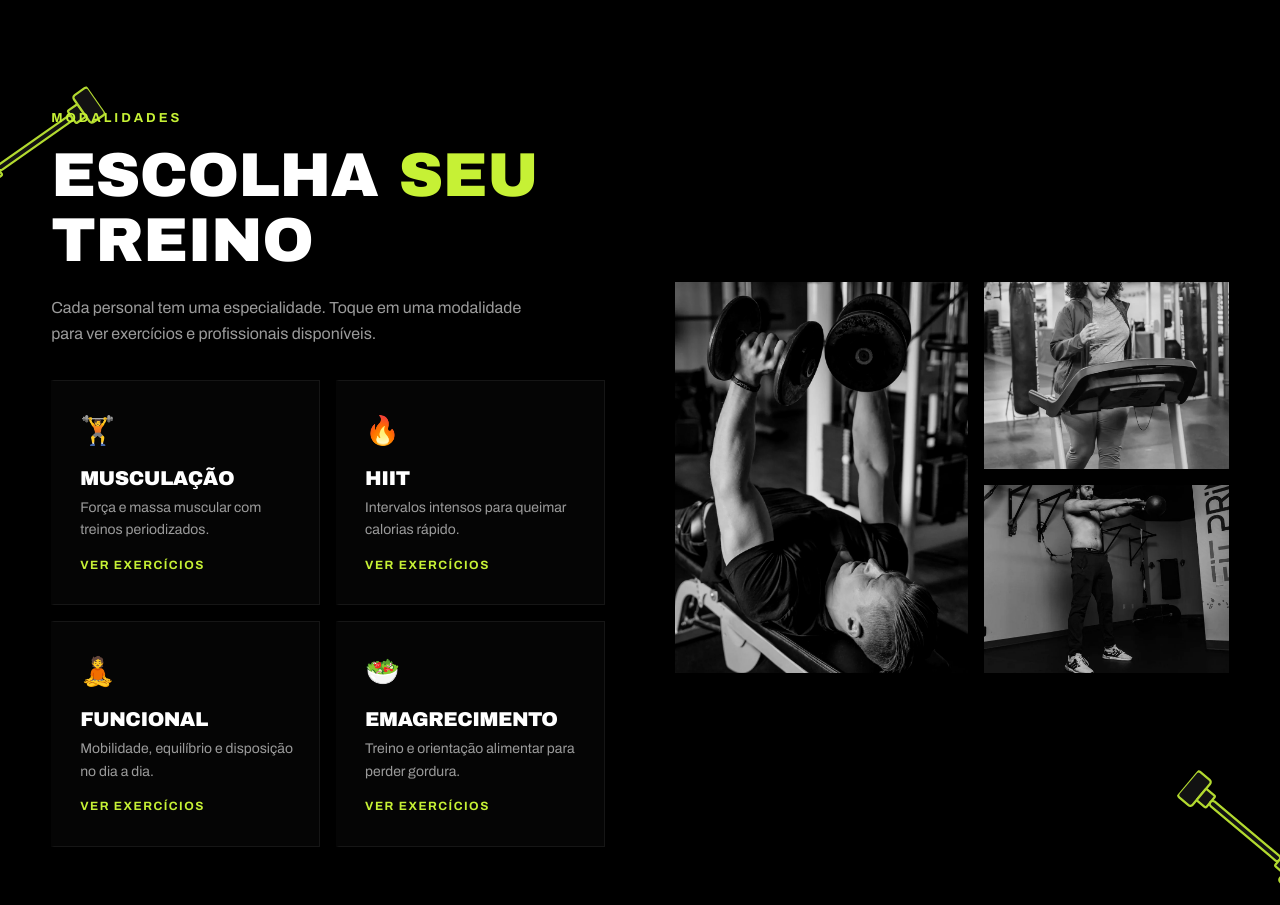
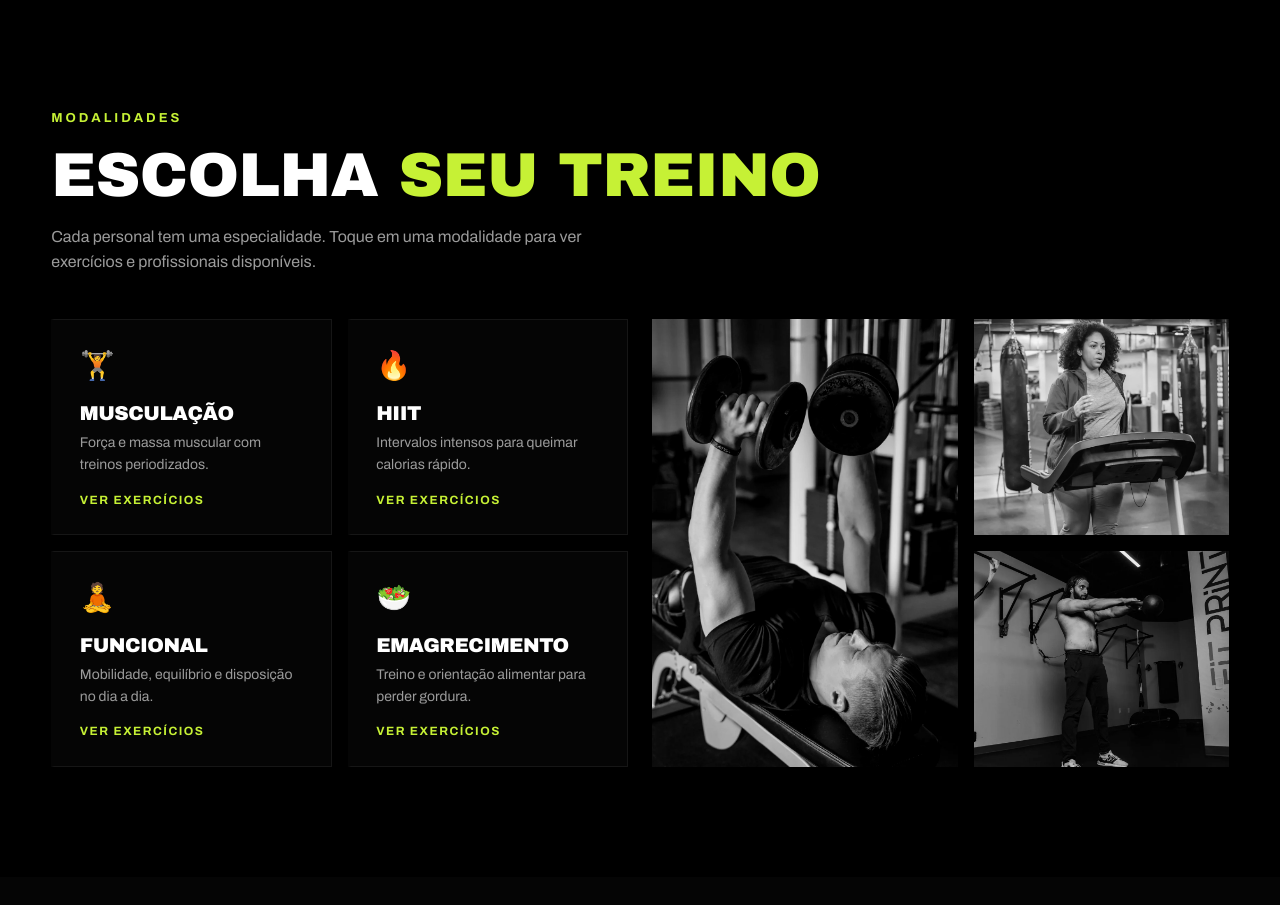
Before and after one commit to jefframalho/pulse-fit-site, a plain HTML site: page index.html in a window 1280 px wide. Shown: the part 802-1707 px from the top of the page. Drawn offline with Linux system fonts and the light colour scheme.

Commit message:
Alinha a seção de modalidades do Pulse Fit

```diff
--- a/index.html
+++ b/index.html
@@ -80,20 +80,35 @@
   .title { font-size: clamp(38px, 5vw, 62px); }
   .title .w { color: #fff; }
   .lead { color: var(--muted); margin: 22px 0 34px; max-width: 480px; font-size: 16px; }
-  .collage { display: grid; grid-template-columns: 1.2fr 1fr; gap: 16px; }
-  .collage img { width: 100%; height: 100%; object-fit: cover; filter: grayscale(1) contrast(1.05); transition: filter .4s, transform .4s; }
+  /* Modalidades */
+  .modalities-head .title { text-wrap: balance; }
+  .modalities-head .lead { max-width: 58ch; margin: 16px 0 0; }
+  .modalities-layout { display: grid; grid-template-columns: repeat(2, minmax(0, 1fr)); gap: 24px; }
+  .mod-grid, .collage { display: grid; grid-template-rows: repeat(2, minmax(0, 1fr)); gap: 16px; }
+  .mod-grid { grid-template-columns: repeat(2, minmax(0, 1fr)); }
+  .collage { grid-template-columns: minmax(0, 1.2fr) minmax(0, 1fr); }
+  .collage figure { position: relative; overflow: hidden; background: var(--panel); }
+  .collage .tall { grid-row: span 2; }
+  .collage img { position: absolute; inset: 0; width: 100%; height: 100%; object-fit: cover; object-position: center 36%; filter: grayscale(1) contrast(1.05); transition: filter .4s, transform .4s; }
   .collage img:hover { filter: grayscale(1) contrast(1.15); transform: scale(1.02); }
-  .collage .tall { grid-row: span 2; aspect-ratio: 3/4; }
-  .collage .short { aspect-ratio: 4/3; }
-
-  /* Modalidades */
-  .mod-grid { display: grid; grid-template-columns: repeat(2, 1fr); gap: 16px; }
-  .mod { background: var(--panel); border: 1px solid var(--line); border-left: 3px solid transparent; padding: 28px 26px; cursor: pointer; transition: border-color .25s, transform .25s, background .25s; }
-  .mod:hover { border-left-color: var(--red); background: var(--panel-2); transform: translateX(4px); }
+  .mod { display: flex; flex-direction: column; background: var(--panel); border: 1px solid var(--line); border-left: 3px solid transparent; padding: 24px clamp(14px, 2vw, 26px); cursor: pointer; transition: border-color .25s, background .25s; }
+  .mod:hover { border-left-color: var(--red); background: var(--panel-2); }
   .mod .ico { font-size: 28px; margin-bottom: 14px; }
-  .mod h3 { font-size: 20px; margin-bottom: 8px; }
+  .mod h3 { font-size: clamp(17px, 1.6vw, 20px); margin-bottom: 8px; overflow-wrap: anywhere; }
   .mod p { color: var(--muted); font-size: 14px; }
-  .mod .go { color: var(--red); font-size: 12px; font-weight: 700; letter-spacing: 1.5px; text-transform: uppercase; margin-top: 14px; display: inline-block; }
+  .mod .go { color: var(--red); font-size: 12px; font-weight: 700; letter-spacing: 1.5px; text-transform: uppercase; margin-top: auto; padding-top: 14px; align-self: flex-start; }
+  @media (max-width: 900px) {
+    .modalities-layout { grid-template-columns: minmax(0, 1fr); }
+    .collage { aspect-ratio: 3 / 2; }
+  }
+  @media (max-width: 480px) {
+    .mod-grid, .collage { gap: 10px; }
+    .mod { padding: 16px 10px; }
+    .mod .ico { margin-bottom: 8px; }
+    .mod h3 { font-size: clamp(14px, 3.55vw, 17px); }
+    .mod .go { font-size: 10px; letter-spacing: .5px; }
+    .collage { aspect-ratio: 4 / 3; }
+  }
 
   /* Exercícios */
   .alt { background: var(--panel); }
@@ -234,7 +249,6 @@
   @media (max-width: 900px) {
     .split { grid-template-columns: minmax(0, 1fr); gap: 40px; }
     .split.reverse .text { order: 0; }
-    .mod-grid { grid-template-columns: 1fr; }
     .plan:hover { transform: none; }
     section { padding-block: 80px; }
     .hero { padding-top: 118px; }
@@ -247,13 +261,8 @@
   }
   .side-text { position: fixed; left: 18px; top: 50%; transform: translate(-50%, -50%) rotate(-90deg); font-family: "Archivo Black", sans-serif; font-size: 72px; line-height: 1; color: transparent; -webkit-text-stroke: 1px rgba(255,255,255,.14); letter-spacing: 10px; white-space: nowrap; pointer-events: none; z-index: 5; }
   .side-text b { color: transparent; -webkit-text-stroke: 1px var(--red); opacity: .55; font-weight: 400; }
-  .dumb { position: absolute; width: 150px; pointer-events: none; opacity: .9; z-index: 1; }
-  .dumb svg { width: 100%; height: auto; display: block; }
-  .dumb.l { left: -40px; top: 12%; transform: rotate(-35deg); }
-  .dumb.r { right: -40px; bottom: 10%; transform: rotate(40deg); }
-  #modalidades { overflow: clip; }
   #modalidades > .container, #exercicios > .container { position: relative; z-index: 2; }
-  @media (max-width: 900px) { .side-text { display: none; } .dumb { width: 90px; } }
+  @media (max-width: 900px) { .side-text { display: none; } }
 
   /* ===== Interatividade extra ===== */
   .glow { position: fixed; left: 0; top: 0; width: 520px; height: 520px; margin: -260px 0 0 -260px; border-radius: 50%; background: radial-gradient(circle, rgba(198,241,53,.10), transparent 60%); pointer-events: none; z-index: 3; opacity: 0; transition: opacity .4s; will-change: transform; }
@@ -348,14 +357,14 @@
   </section>
 
   <!-- MODALIDADES -->
-  <section id="modalidades">
-    <div class="dumb l" aria-hidden="true"><svg viewBox="0 0 200 80"><g fill="#141414" stroke="#c6f135" stroke-width="3"><rect x="0" y="18" width="24" height="44" rx="4"/><rect x="24" y="30" width="16" height="20" rx="2"/><rect x="40" y="36" width="120" height="8" rx="4"/><rect x="160" y="30" width="16" height="20" rx="2"/><rect x="176" y="18" width="24" height="44" rx="4"/></g></svg></div>
-    <div class="dumb r" aria-hidden="true"><svg viewBox="0 0 200 80"><g fill="#141414" stroke="#c6f135" stroke-width="3"><rect x="0" y="18" width="24" height="44" rx="4"/><rect x="24" y="30" width="16" height="20" rx="2"/><rect x="40" y="36" width="120" height="8" rx="4"/><rect x="160" y="30" width="16" height="20" rx="2"/><rect x="176" y="18" width="24" height="44" rx="4"/></g></svg></div>
-    <div class="container split">
-      <div class="text reveal">
+  <section id="modalidades" aria-labelledby="modalidadesTitulo">
+    <div class="container">
+      <div class="section-head modalities-head reveal">
         <span class="eyebrow">Modalidades</span>
-        <h2 class="title">Escolha <span class="red">seu</span><br><span class="w">treino</span></h2>
+        <h2 class="title" id="modalidadesTitulo">Escolha <span class="red">seu treino</span></h2>
         <p class="lead">Cada personal tem uma especialidade. Toque em uma modalidade para ver exercícios e profissionais disponíveis.</p>
+      </div>
+      <div class="modalities-layout">
         <div class="mod-grid">
           <div class="mod reveal" data-filter="musculacao">
             <div class="ico">🏋️</div>
@@ -382,11 +391,11 @@
             <a class="go mod-action" href="#exercicios" aria-label="Ver exercícios de Emagrecimento">Ver exercícios</a>
           </div>
         </div>
-      </div>
-      <div class="collage reveal">
-        <img class="tall" src="fotos/membros-superiores/supino-com-halteres.webp" alt="Supino com halteres" loading="lazy">
-        <img class="short" src="fotos/cardio/corrida-na-esteira.webp" alt="Corrida na esteira" loading="lazy">
-        <img class="short" src="fotos/abdomen-e-funcional/balanco-com-kettlebell.webp" alt="Balanço com kettlebell" loading="lazy">
+        <div class="collage reveal">
+          <figure class="tall"><img src="fotos/membros-superiores/supino-com-halteres.webp" alt="Supino com halteres" loading="lazy"></figure>
+          <figure><img src="fotos/cardio/corrida-na-esteira.webp" alt="Corrida na esteira" loading="lazy"></figure>
+          <figure><img src="fotos/abdomen-e-funcional/balanco-com-kettlebell.webp" alt="Balanço com kettlebell" loading="lazy"></figure>
+        </div>
       </div>
     </div>
   </section>
@@ -1101,7 +1110,7 @@
     });
 
     /* Cards com inclinação 3D */
-    $$('.trainer, .plan, .mod').forEach(card => {
+    $$('.trainer, .plan').forEach(card => {
       card.classList.add('tilt');
       card.addEventListener('mousemove', (e) => {
         if (reducedMotion.matches) return;
```
Also changed, not shown: 1 other file.
